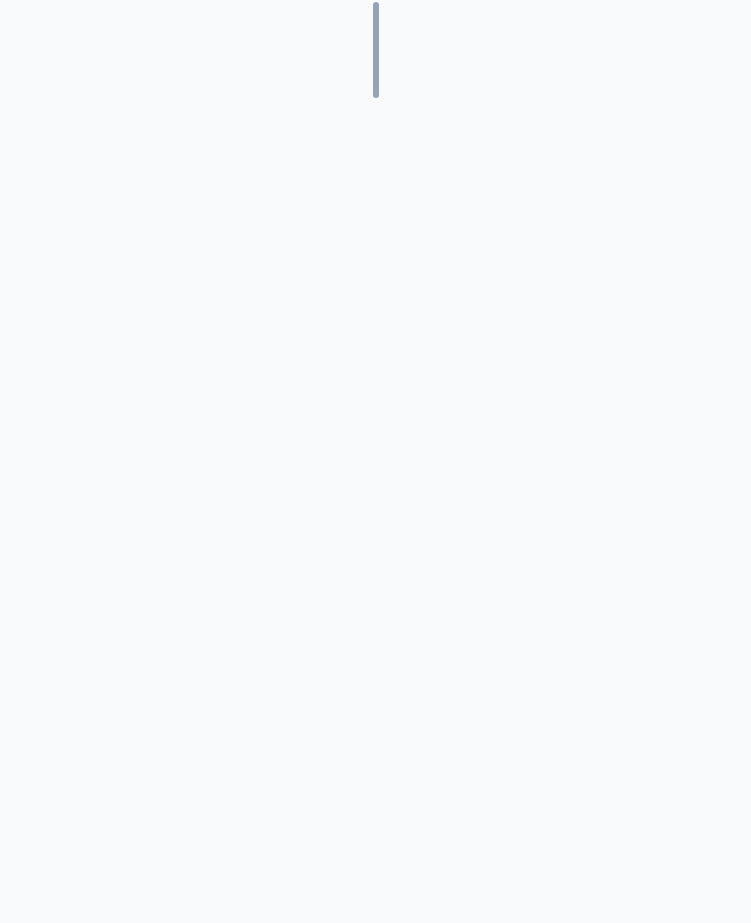
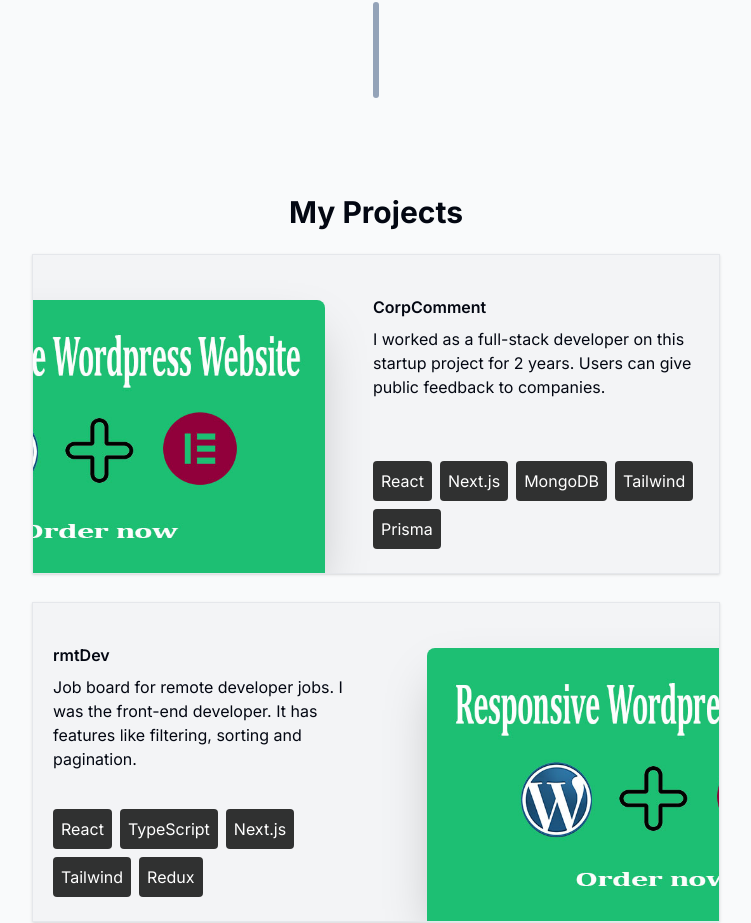
Before and after one commit to devhumayun/portfolio, a Next.js app: page / in a window 1280 px wide. Shown: the part 1321-2244 px from the top of the page, without its empty margins (264-1015 px from the left). Before the commit the page ends 1515 px from the top, so only its background shows below. Built offline with nearby package versions, Linux system fonts and the light colour scheme.

Commit message:
project section add

```diff
--- a/app/layout.tsx
+++ b/app/layout.tsx
@@ -17,7 +17,7 @@ export default function RootLayout({
 }) {
   return (
     <html lang="en">
-      <body className={`${inter.className} bg-gray-50 text-gray-950 relative pt-36 sm:pt-[15rem]`}>
+      <body className={`${inter.className} bg-gray-50 text-gray-950 relative pt-36 sm:pt-[15rem] h-[500rem]`}>
 
         <div className="bg-[#fbe2e3] absolute top-[-6rem] -z-10 right-[11rem] h-[31.25rem] w-[31.25rem] rounded-full blur-[10rem] sm:w-[68.75rem] dark:bg-[#d1b6b7]"></div>
 
--- a/app/page.tsx
+++ b/app/page.tsx
@@ -1,6 +1,7 @@
 import Intro from "@/components/intro";
 import SectionDivider from "@/components/section-divider"
 import About from "@/components/about"
+import Projects from "@/components/projects";
 
 export default function Home() {
   return (
@@ -9,6 +10,7 @@ export default function Home() {
       <SectionDivider />
       <About />
       <SectionDivider />
+      <Projects />
     </main>
   )
 }
--- /dev/null
+++ b/components/projects.tsx
@@ -0,0 +1,67 @@
+"use client"
+
+import React, {useRef} from 'react'
+import {motion, useScroll, useTransform} from 'framer-motion'
+import SectionHeading from './section-heading'
+import { projectsData } from '@/libs/data'
+import Image from 'next/image'
+
+type ProjectProps = {
+    title: String,
+    desicription: String,
+    imageUrl: String
+}
+
+const Projects = () => {
+    const ref = useRef<HTMLDivElement>(null)
+    const { scrollYProgress } = useScroll({
+        target: ref,
+        offset:["0 1", "1.33 1"],
+    })
+    const scaleProgess = useTransform(scrollYProgress, [0, 1], [0.9, 1]);
+    const opacityProgess = useTransform(scrollYProgress, [0, 1], [0.6, 1]);
+
+  return (
+    <motion.div
+        ref={ref}
+        style={{
+            scale: scaleProgess ,
+            opacity: opacityProgess
+        }}
+    >
+    <section className='max-w-[45rem] text-center'>
+        <SectionHeading> My Projects </SectionHeading>
+        {
+            projectsData.map((data,index) =>
+                <>
+                    <div className='group bg-gray-100 max-w-[43rem] flex mb-7 last:mb-0 overflow-hidden relative sm:h-[20rem] hover:bg-gray-200 transition shadow border'>
+                        <div className='pt-10 pl-5 pb-6 flex flex-col h-full sm:max-w-[50%] sm:group-even:ml-[20rem]'>
+                            <h3 className='font-semibold mb-2 text-left'>{data.title}</h3>
+                            <span className='text-left'>{data.description}</span>
+                            <ul className='flex gap-2 flex-wrap sm:mt-auto'>
+                                {data.tags.map((tag,index) =>
+                                    <li className='bg-black/[.8] text-white py-2 px-2 rounded text-[1rem] hover:bg-white hover:text-black transition cursor-pointer' key={index}>
+                                        {tag}
+                                    </li>
+                               )}
+                            </ul>
+                        </div>
+                        <Image
+                            src={data.imageUrl}
+                            alt='My recent worked'
+                            quality={95}
+                            className='absolute bottom-0 hidden sm:block w-[28.25rem] -right-40 rounded-t-lg shadow-2xl group-even:right-[initial] group-even:-left-40
+                            group-hover:-translate-x-1 group-hover:-translate-y-1 group-hover:-rotate-2 group:hover:scale-[1.4] group-even:group-hover:translate-x-1 group-even:group-hover:translate-y-1 group-even:group-hover:rotate-2
+                            '
+
+                        />
+                    </div>
+                </>
+            )
+        }
+    </section>
+    </motion.div>
+  )
+}
+
+export default Projects
```
